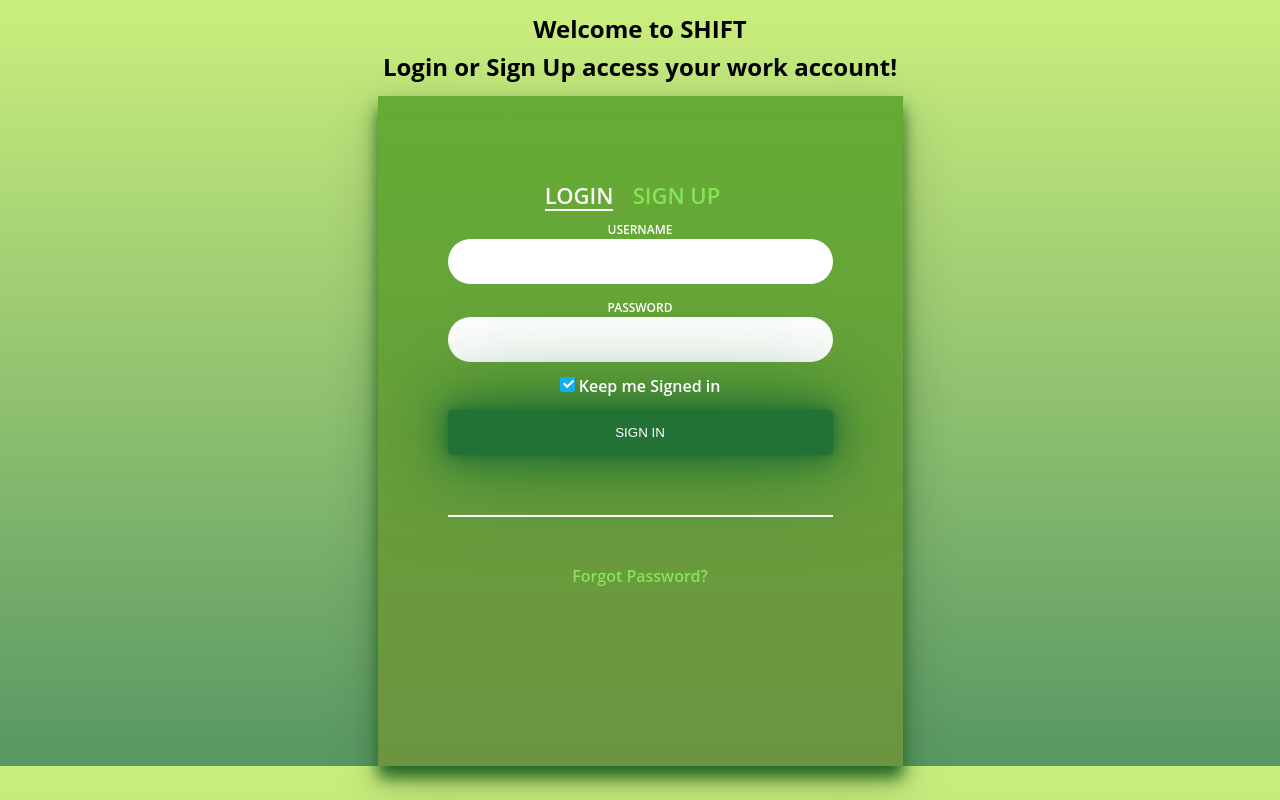
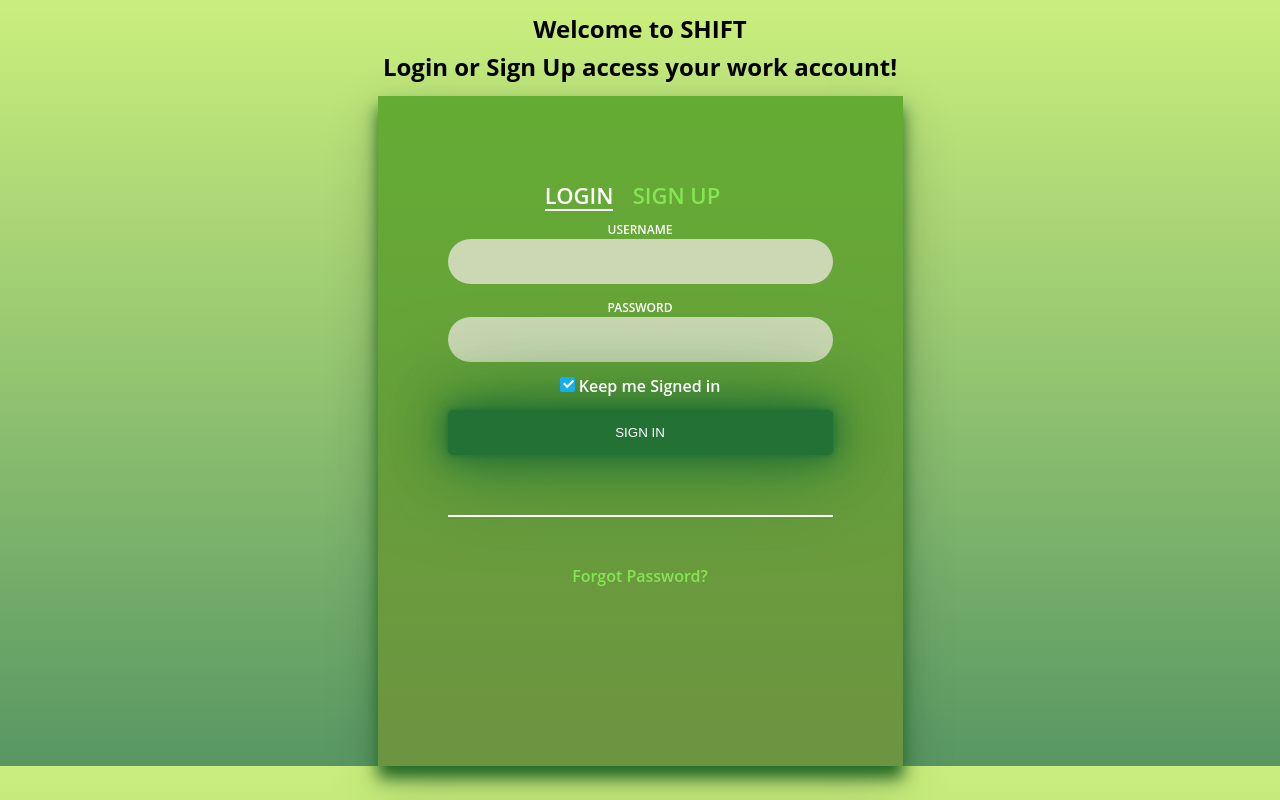
Before and after one commit to its-nathaenn/Shift---OOP-Python, a Flask app: page /signin in a window 1280 px wide. Run offline with Flask 3, Linux system fonts and the light colour scheme.

Commit message:
Changing colors of Text

```diff
--- a/static/style.css
+++ b/static/style.css
@@ -56,7 +56,7 @@ a{color:inherit;text-decoration:none}
 }
 .login-html .sign-in:checked + .tab,
 .login-html .sign-up:checked + .tab{
-	color:rgb(249, 249, 249);
+	color:rgb(255, 255, 255);
 	border-color:#ffffff;
 }
 .login-form{
@@ -72,7 +72,7 @@ a{color:inherit;text-decoration:none}
 .login-form .group .input,
 .login-form .group .button{
 	width:100%;
-	color:rgb(255, 252, 252);
+	color:rgb(0, 0, 0);
 	display:block;
 }
 .login-form .group .input,
@@ -80,7 +80,7 @@ a{color:inherit;text-decoration:none}
 	border:none;
 	padding:15px 20px;
 	border-radius:25px;
-	background:rgb(255, 255, 255);
+	background:rgb(203, 216, 179);
 }
 .login-form .group input[data-type="password"]{
 	text-security:circle;
```
